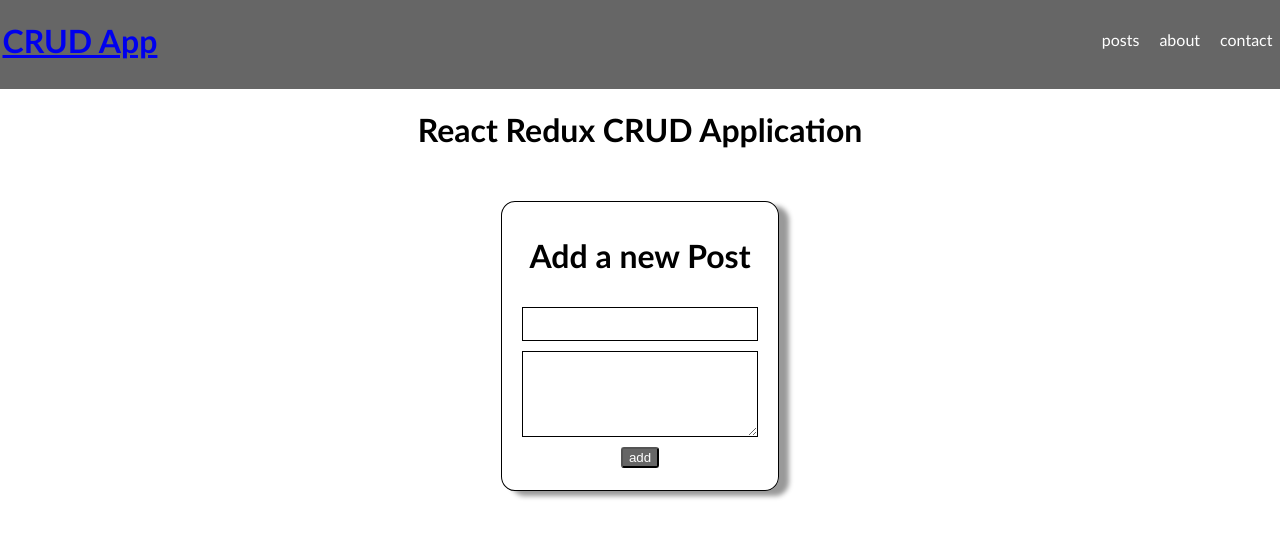
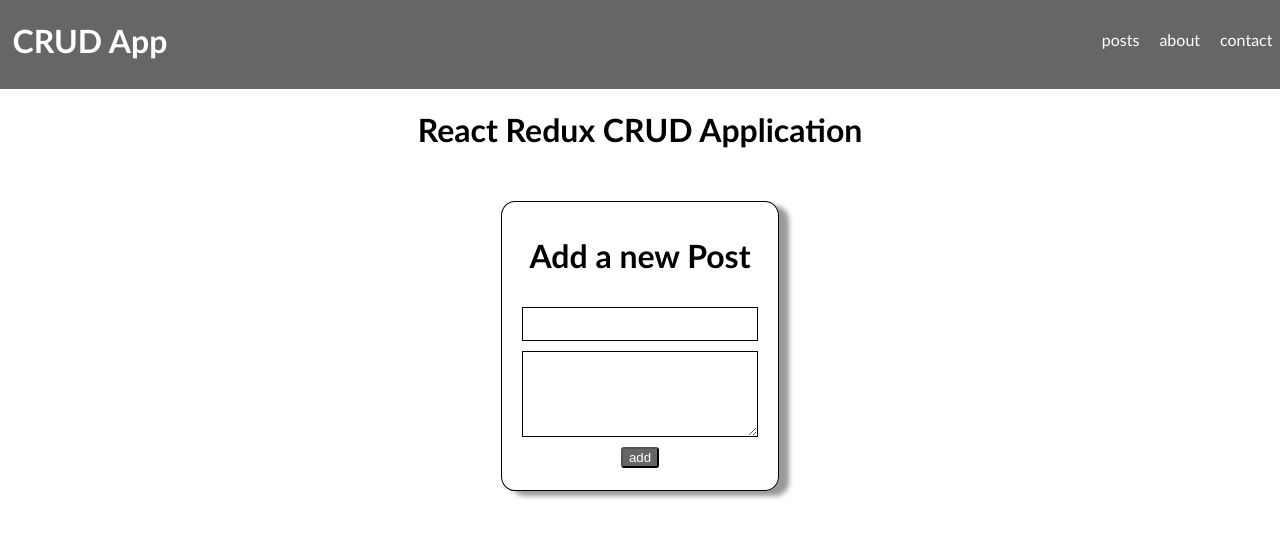
Before and after one commit to Techtaley/search-app, a React (Create React App) app in the folder client/: page /add-post in a window 1280 px wide. Shown: the top 538 px of the page. Built offline with nearby package versions, Linux system fonts and the light colour scheme.

Commit message:
update nav-links

```diff
--- a/client/src/components/Nav.js
+++ b/client/src/components/Nav.js
@@ -4,7 +4,7 @@ import { NavLink, Link } from 'react-router-dom'
 export default function MainNav() {
   return (
     <header className="vertical-center">
-        <Link to="/search-app"><h1>CRUD App</h1></Link>
+        <Link className="nav-links" to="/search-app"><h1>CRUD App</h1></Link>
         <nav className="nav-flex">
           <NavLink className="nav-links" to="/posts">posts</NavLink>
           <NavLink className="nav-links" to="/about">about</NavLink>
```
